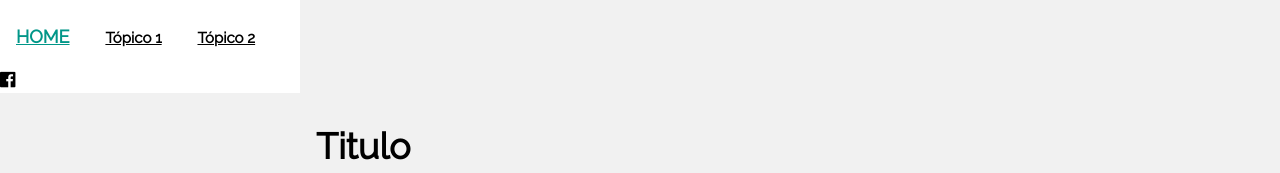
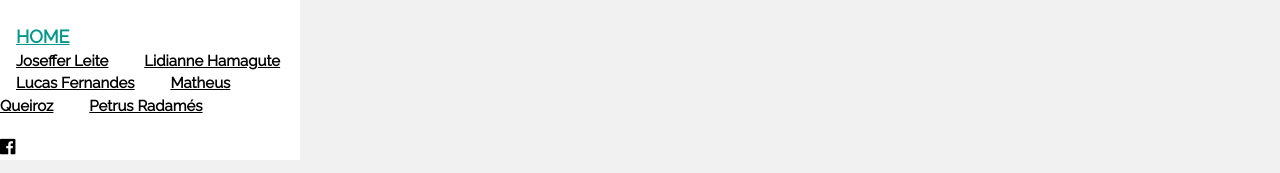
Before and after one commit to joseffer/St767, a plain HTML site: page public_html/index.html in a window 1280 px wide. Shown: the top 173 px of the page. Drawn offline with nearby package versions, Linux system fonts and the light colour scheme.

Commit message:
nomes atualizados

```diff
--- a/public_html/index.html
+++ b/public_html/index.html
@@ -42,9 +42,12 @@
 
  	</div>
 
-  <a href="#" class="w3-padding w3-text-teal"><font size="+1">HOME</font></a>
-  <a href="#" class="w3-padding">Tópico 1</a>
-  <a href="#" class="w3-padding">Tópico 2</a>
+  <a href="#" class="w3-padding w3-text-teal"><font size="+1">HOME</font></a><br />
+  <a href="#" class="w3-padding">Joseffer Leite</a>
+  <a href="#" class="w3-padding">Lidianne Hamagute</a>
+  <a href="#" class="w3-padding">Lucas Fernandes</a>
+  <a href="#" class="w3-padding">Matheus Queiroz</a>
+  <a href="#" class="w3-padding">Petrus Radamés</a>
 
 
    	<div class="w3-section w3-padding-top w3-large">
```
